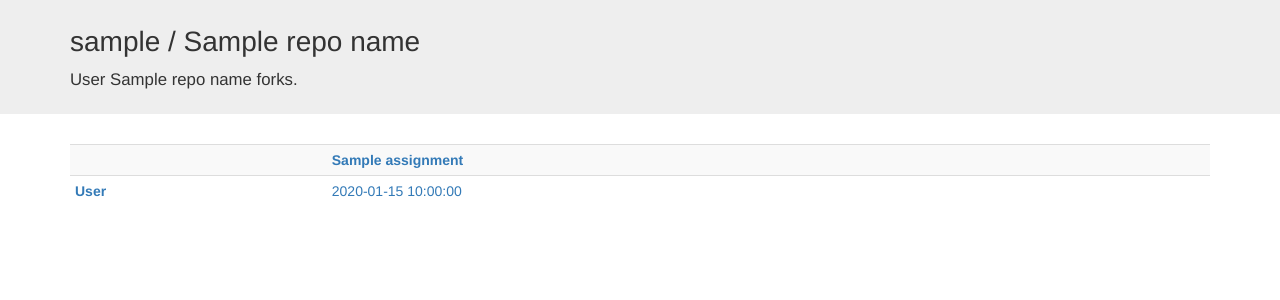
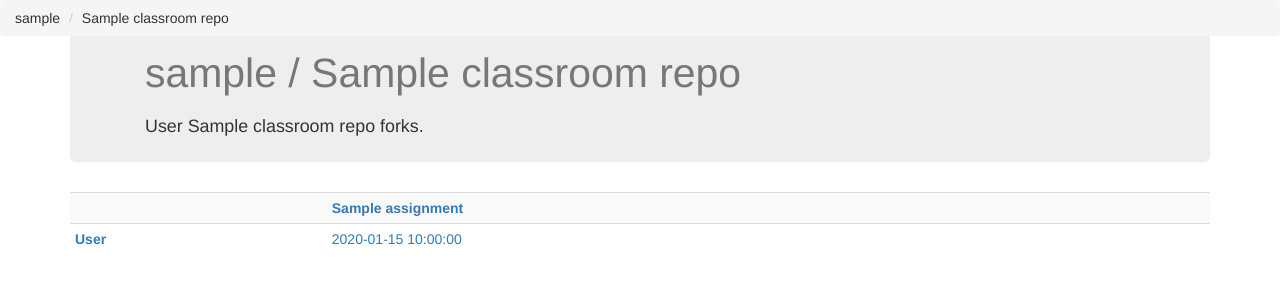
Before and after one commit to osteele/assignment-dashboard, a Flask app: template templates/index.html in a window 1280 px wide. Shown: the top 300 px of the page. Run offline with Flask 2, Linux system fonts and the light colour scheme; the template is opened without the code that fills it: most values are stand-ins (such as "Sample title", 1, 10 or a date in 2020); some libraries are stand-ins or nearby versions.

Commit message:
consistent breadcrumbs

```diff
--- a/app.py
+++ b/app.py
@@ -16,12 +16,10 @@ def home_page():
     data = get_assignment_data()
     return render_template(
         'index.html',
-        org_fullname=data.source_repo.owner.fullname,
-        org_login=data.source_repo.owner.login,
-        repo_name=data.source_repo.name,
+        classroom_owner=data.source_repo.owner,
+        classroom_repo=data.source_repo,
         assignments=enumerate(data.assignment_names),
-        col_keys=data.assignment_paths,
-        rows=data.responses)
+        student_responses=data.responses)
 
 
 @app.route('/assignment/<assignment_id>')
@@ -32,8 +30,8 @@ def assignment(assignment_id):
     # missing = [owner for owner, nb in nbs.items() if not nb]
     return render_template(
         'assignment.html',
+        classroom_owner=data.source_repo.owner,
         classroom_repo=data.source_repo,
-        classroom_owner=data.source_repo.owner,
         assignment_name=assignment_name,
         assignment_path=assignment_path,
         collated_html_url=url_for('combined_assignment', assignment_id=assignment_id),
--- a/static/style.css
+++ b/static/style.css
@@ -1,7 +1,7 @@
-.jumbotron { padding: 0.5em 0.6em; }
-.jumbotron h1 { font-size: 2em; }
-.jumbotron p { font-size: 1.2em; }
-.jumbotron p .btn { padding: 0.5em; }
+.jumbotron { padding-bottom: 0.5em; padding-left: 0.6em; padding-right: 0.6em; padding-top: 0.8em; }
+/*.jumbotron h1 { fon-size: 2em; }*/
+/*.jumbotron p { font-size: 1.2em; }*/
+/*.jumbotron p .btn { padding: 0.5em; }*/
 
 .fluid {
   position: relative;
--- a/templates/assignment.html
+++ b/templates/assignment.html
@@ -15,7 +15,7 @@
   <body>
     <ol class="breadcrumb">
       <li>{{ classroom_owner.login }}</li>
-      <li>{{ classroom_repo.name }}</li>
+      <li><a href="/">{{ classroom_repo.name }}</a></li>
       <li>{{ assignment_name }}</li>
     </ol>
 
--- a/templates/index.html
+++ b/templates/index.html
@@ -5,7 +5,7 @@
     <meta http-equiv="X-UA-Compatible" content="IE=edge">
     <meta name="viewport" content="width=device-width, initial-scale=1">
 
-    <title>{{ org_login }}/{{ repo_name }}</title>
+    <title>{{ classroom_owner.login }}/{{ classroom_repo.name }}</title>
 
     <link rel="stylesheet" href="https://maxcdn.bootstrapcdn.com/bootstrap/3.3.7/css/bootstrap.min.css" integrity="sha384-BVYiiSIFeK1dGmJRAkycuHAHRg32OmUcww7on3RYdg4Va+PmSTsz/K68vbdEjh4u" crossorigin="anonymous">
     <link rel="stylesheet" href="https://maxcdn.bootstrapcdn.com/bootstrap/3.3.7/css/bootstrap-theme.min.css" integrity="sha384-rHyoN1iRsVXV4nD0JutlnGaslCJuC7uwjduW9SVrLvRYooPp2bWYgmgJQIXwl/Sp" crossorigin="anonymous">
@@ -13,10 +13,19 @@
   </head>
 
   <body>
-    <div class="jumbotron">
-      <div class="container">
-        <h1>{{ org_login }} / {{ repo_name}}</h1>
-        <p>{{ org_fullname or org_login | capitalize }} {{ repo_name}} forks.</p>
+    <nav class="navbar navbar-fixed-top">
+      <ol class="breadcrumb">
+        <li>{{ classroom_owner.login }}</li>
+        <li>{{ classroom_repo.name }}</li>
+      </ol>
+    </nav>
+
+    <div class="container">
+      <div class="jumbotron">
+        <div class="container">
+          <h1><small>{{ classroom_owner.login }} / {{ classroom_repo.name }}</small></h1>
+          <p><small>{{ classroom_owner.fullname or classroom_owner.login | capitalize }} {{ classroom_repo.name}} forks.</small></p>
+        </div>
       </div>
     </div>
 
@@ -25,11 +34,11 @@
         <tr>
           <th></th>
           {% for assignment in assignments %}
-            <th><a href="/assignment/{{ assignment[0] }}" title="View the combined notebook">{{ assignment[1] }}</a></th>
+            <th><a href="{{ url_for('assignment', assignment_id=assignment[0]) }}" title="View the combined notebook">{{ assignment[1] }}</a></th>
           {% endfor %}
         </tr>
 
-        {% for row in rows %}
+        {% for row in student_responses %}
           <tr>
             <th><a href="{{ row.repo_url }}" title="View the student repo">{{ row.fullname or row.login }}</a></th>
             {% for response in row.responses %}
```
